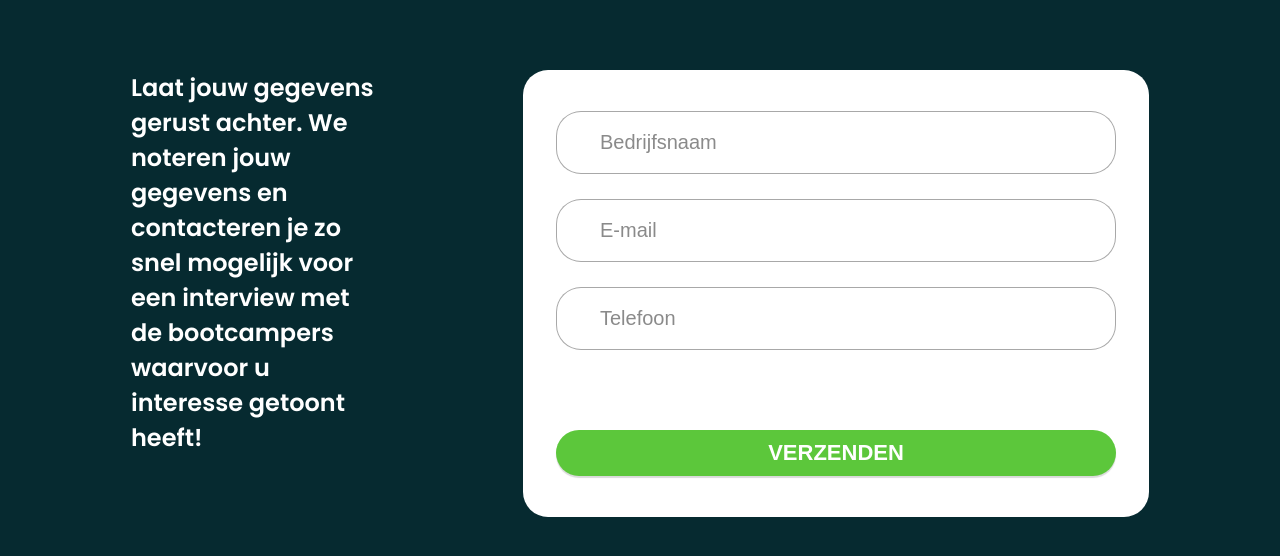
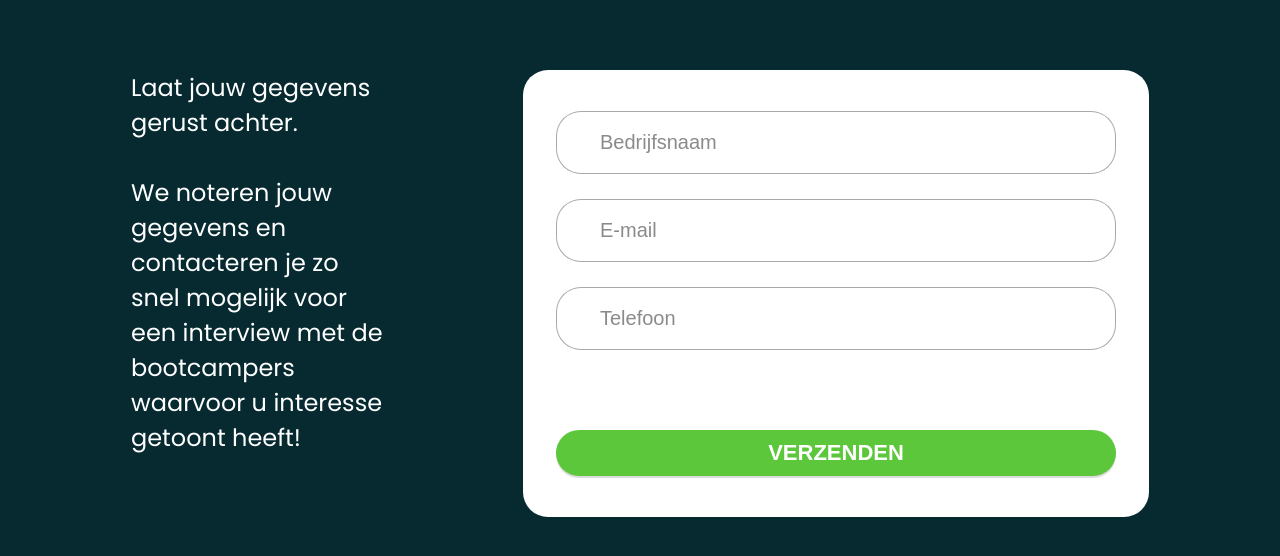
Before and after one commit to Euricom/landing-bootcamp2023, a Next.js app: page / in a window 1280 px wide. Shown: the part 9231-9787 px from the top of the page. Built offline with nearby package versions, Linux system fonts and the light colour scheme; no server answers.

Commit message:
fix: shortlist on wide displays + text on contact form

```diff
--- a/src/sections/Contact.tsx
+++ b/src/sections/Contact.tsx
@@ -37,9 +37,12 @@ function Contact({ shortlist }: ContactProps) {
           <h2 className="h2-left">Boek een Interview</h2>
           <div className={styles["contact-form"]}>
             <p>
-              Laat jouw gegevens gerust achter. We noteren jouw gegevens en
-              contacteren je zo snel mogelijk voor een interview met de
-              bootcampers waarvoor u interesse getoont heeft!
+              Laat jouw gegevens gerust achter.
+              <br />
+              <br />
+              We noteren jouw gegevens en contacteren je zo snel mogelijk voor
+              een interview met de bootcampers waarvoor u interesse getoont
+              heeft!
             </p>
             <form onSubmit={handleSubmit}>
               <Input
--- a/src/styles/contact.module.scss
+++ b/src/styles/contact.module.scss
@@ -18,7 +18,7 @@
     color: #fff;
     font-size: 24px;
     font-style: normal;
-    font-weight: 600;
+    font-weight: 400;
     line-height: normal;
     flex: 1;
     padding-right: 140px;
--- a/src/styles/shortlist.module.scss
+++ b/src/styles/shortlist.module.scss
@@ -12,9 +12,11 @@
 .shortlist {
   display: flex;
   flex-direction: row;
-  justify-content: space-between;
+  justify-content: flex-start;
   flex-wrap: wrap;
   row-gap: 45px;
+  column-gap: 45px;
+
   @media (max-width: 1000px) {
     flex-direction: column;
     row-gap: 20px;
@@ -31,7 +33,7 @@
   padding-left: 32px;
   box-sizing: border-box;
   align-items: center;
-
+  flex-basis: calc(50% - 40px);
   > div {
     width: 72px;
     height: 72px;
```
